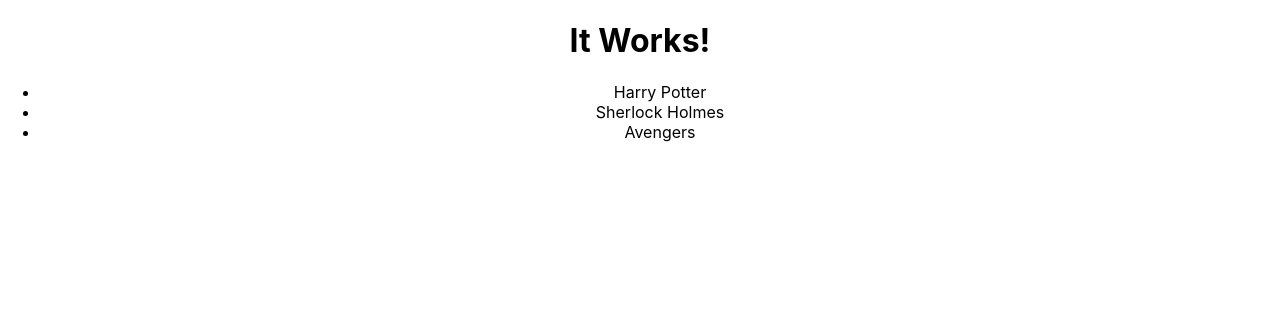
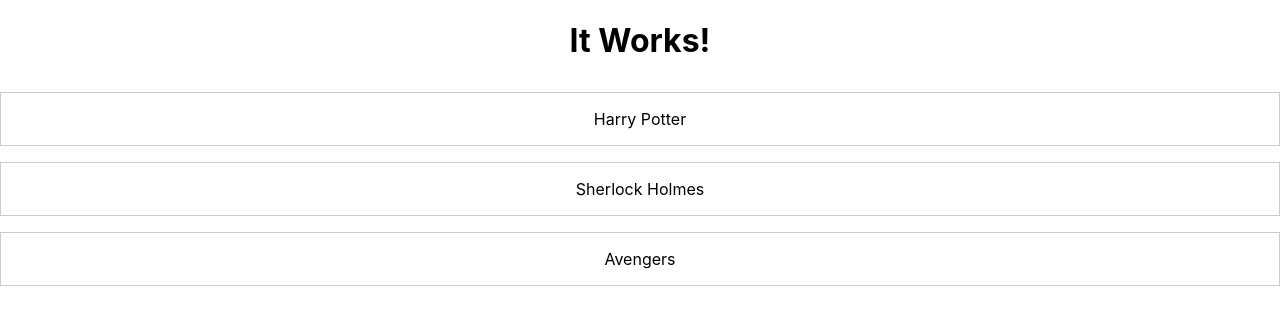
Before and after one commit to diazbumma/react-learn, a React (Create React App) app: page / in a window 1280 px wide. Shown: the top 324 px of the page. Built offline with nearby package versions, Linux system fonts and the light colour scheme.

Commit message:
Understanding components

```diff
--- a/src/App.css
+++ b/src/App.css
@@ -1,38 +1,15 @@
-.App {
+.items {
   text-align: center;
 }
 
-.App-logo {
-  height: 40vmin;
-  pointer-events: none;
+.item-list {
+  list-style: none;
+  margin: 2rem 0;
+  padding: 0;
 }
 
-@media (prefers-reduced-motion: no-preference) {
-  .App-logo {
-    animation: App-logo-spin infinite 20s linear;
-  }
+.item-list li {
+  margin: 1rem 0;
+  border: 1px solid #ccc;
+  padding: 1rem;
 }
-
-.App-header {
-  background-color: #282c34;
-  min-height: 100vh;
-  display: flex;
-  flex-direction: column;
-  align-items: center;
-  justify-content: center;
-  font-size: calc(10px + 2vmin);
-  color: white;
-}
-
-.App-link {
-  color: #61dafb;
-}
-
-@keyframes App-logo-spin {
-  from {
-    transform: rotate(0deg);
-  }
-  to {
-    transform: rotate(360deg);
-  }
-}
--- a/src/App.js
+++ b/src/App.js
@@ -3,9 +3,9 @@
 
 const App = () => {
   return (
-    <div className="App">
+    <div className="items">
       <h1>It Works!</h1>
-      <ul>
+      <ul className="item-list">
         <li>Harry Potter</li>
         <li>Sherlock Holmes</li>
         <li>Avengers</li>
```
